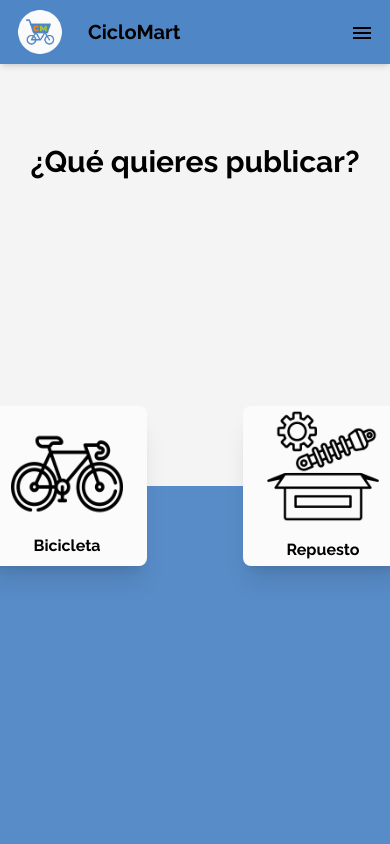
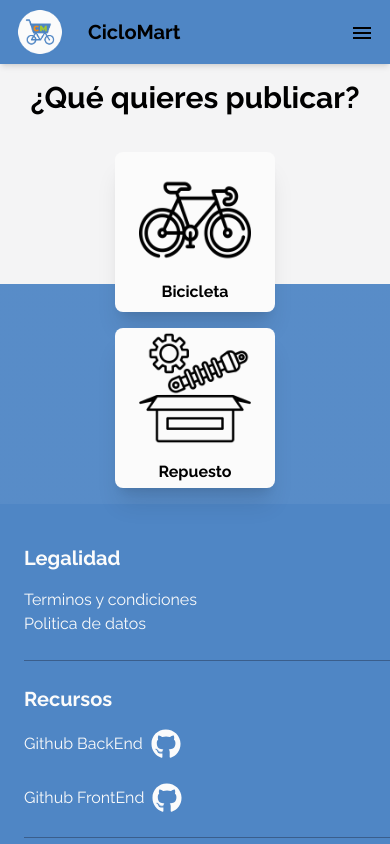
Before and after one commit to w1sec0d/ciclomart_frontend, a React (Vite) app: page /publish in a window 390 px wide. Shown: the top 844 px of the page. Built offline with nearby package versions, Linux system fonts and the light colour scheme; no server answers; what @mercadopago/sdk-react would draw is missing.

Commit message:
Mejora diseño reesponsive publicar

```diff
--- a/src/components/Publish/ProductForm.jsx
+++ b/src/components/Publish/ProductForm.jsx
@@ -127,16 +127,16 @@ const ProductForm = ({ type, onSubmit, models, brands, getBrands }) => {
   }
 
   return (
-    <div className="flex items-center justify-center w-full min-h-screen bg-gradient-to-t from-primary/95 to-zinc-100 from-50% to-50%">
+    <div className="flex items-center justify-center w-full lg:min-h-screen bg-gradient-to-t from-primary/95 to-zinc-100 from-50% to-50%">
       <div
-        className=" flex flex-col items-center justify-center w-full max-w-4xl pb-6 bg-zinc-100
+        className="flex flex-col items-center justify-center w-full max-w-4xl pb-6 bg-zinc-100
         rounded-lg mt-4 mb-8 shadow-lg shadow-black/35"
       >
         <div className="w-full h-14 bg-primary rounded-t-lg flex items-center justify-center drop-shadow-lg">
-          <h1 className="text-2xl font-bold ">Publicar {type}</h1>
+          <h1 className="text-2xl font-bold">Publicar {type}</h1>
         </div>
 
-        <div className="w-full m-15 px-20 ">
+        <div className="w-full px-4 md:px-20">
           <form
             onSubmit={handleSubmit(onFormSubmit)}
             className="w-full space-y-5 p-4"
@@ -167,6 +167,7 @@ const ProductForm = ({ type, onSubmit, models, brands, getBrands }) => {
               <AvailabilityForm product={product} register={register} />
             )}
           </form>
+          <div className="flex justify-between mt-4">
             {step > 1 && (
               <Button
                 type="button"
@@ -197,6 +198,7 @@ const ProductForm = ({ type, onSubmit, models, brands, getBrands }) => {
           </div>
         </div>
       </div>
+    </div>
   )
 }
 
--- a/src/components/Publish/ProductSelection.jsx
+++ b/src/components/Publish/ProductSelection.jsx
@@ -5,35 +5,27 @@ import sparePartIcon from '../../assets/sparePartIcon.png'
 
 const ProductSelect = ({ onSelect }) => {
   return (
-    <div className="flex flex-col items-center justify-center h-screen bg-gradient-to-t from-primary/95 to-zinc-100 from-50% to-50% relative">
-      <h1 className="text-3xl font-bold mb-9 absolute top-20">
-        ¿Qué quieres publicar?
-      </h1>
-      <div className="flex space-x-24 items-center justify-center">
-        {' '}
-        {/* Flex container for buttons */}
-        <div className="size-40 ">
+    <div className="flex flex-col items-center justify-center lg:min-h-screen bg-gradient-to-t from-primary/95 to-zinc-100 from-50% to-50% relative p-4">
+      <h1 className="text-3xl font-bold mb-9">¿Qué quieres publicar?</h1>
+      <div className="flex flex-col md:flex-row space-y-4 md:space-y-0 md:space-x-24 items-center justify-center">
+        <div className="w-40 h-40">
           <Button
             onClick={() => onSelect('bicicleta')}
-            className="flex flex-col items-center justify-center bg-white text-black font-bold shadow-xl px-6 py-2 rounded-lg hover:bg-dgray h-full w-full"
+            className="flex flex-col items-center justify-center bg-white text-black font-bold shadow-xl px-6 py-2 rounded-lg hover:bg-dgray w-full h-full"
           >
-            <img
-              src={bikeIcon} // Bicycle icon
-              alt="Bicycle"
-              className="w-full h-full  "
-            />
+            <img src={bikeIcon} alt="Bicycle" className="w-full h-full" />
             Bicicleta
           </Button>
         </div>
-        <div className="size-40 ">
+        <div className="w-40 h-40">
           <Button
             onClick={() => onSelect('componente')}
-            className="flex flex-col items-center justify-center bg-white text-black font-bold shadow-xl px-6 py-2 rounded-lg hover:bg-dgray h-full w-full"
+            className="flex flex-col items-center justify-center bg-white text-black font-bold shadow-xl px-6 py-2 rounded-lg hover:bg-dgray w-full h-full"
           >
             <img
-              src={sparePartIcon} // Bicycle icon
-              alt="Bicycle"
-              className="h-full w-full mb-4"
+              src={sparePartIcon}
+              alt="Spare Part"
+              className="w-full h-full mb-4"
             />
             Repuesto
           </Button>
--- a/src/components/Publish/Verification.jsx
+++ b/src/components/Publish/Verification.jsx
@@ -16,19 +16,19 @@ const Verification = ({ onVerify }) => {
   }
 
   return (
-    <div className="flex items-center justify-center w-full min-h-screen bg-gradient-to-t from-primary/95 to-zinc-100 from-50% to-50%">
+    <div className="flex items-center justify-center w-full min-h-screen bg-gradient-to-t from-primary/95 to-zinc-100 from-50% to-50% p-4">
       <div
-        className=" flex flex-col items-center justify-center w-full max-w-4xl pb-6 bg-zinc-100
-        rounded-lg mt-4 mb-8 shadow-lg shadow-black/35"
+        className="flex flex-col items-center justify-center w-full max-w-4xl pb-6 bg-zinc-100
+        rounded-lg mt-4 mb-8 shadow-lg shadow-black/35 p-4 sm:p-6"
       >
         <div className="w-full h-14 bg-primary rounded-t-lg flex items-center justify-center drop-shadow-lg">
-          <h1 className="text-2xl font-bold my-4">
+          <h1 className="text-xl sm:text-2xl font-bold my-4 text-center">
             Verificar propiedad de la bicicleta
           </h1>
         </div>
-        <form onSubmit={handleSubmit} className="max-w-500 my-4">
+        <form onSubmit={handleSubmit} className="w-full max-w-md my-4">
           <div className="mb-4 w-full">
-            <label className="block mb-1">
+            <label className="block mb-1 text-center sm:text-left">
               Por favor sube aquí la tarjeta de propiedad de la bicicleta
             </label>
             <input
```
Lines whose indentation alone changed are shown as unchanged.
